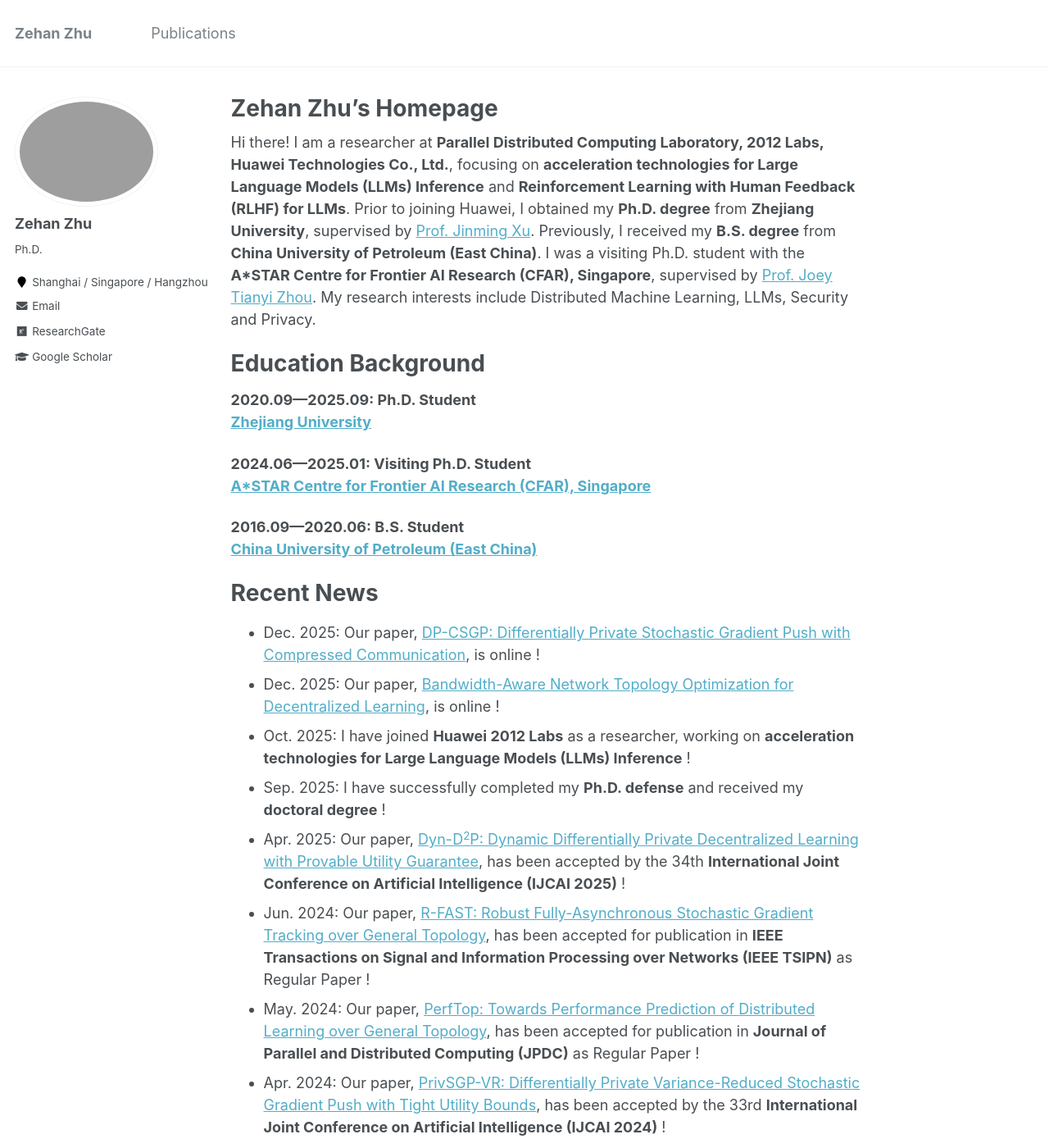
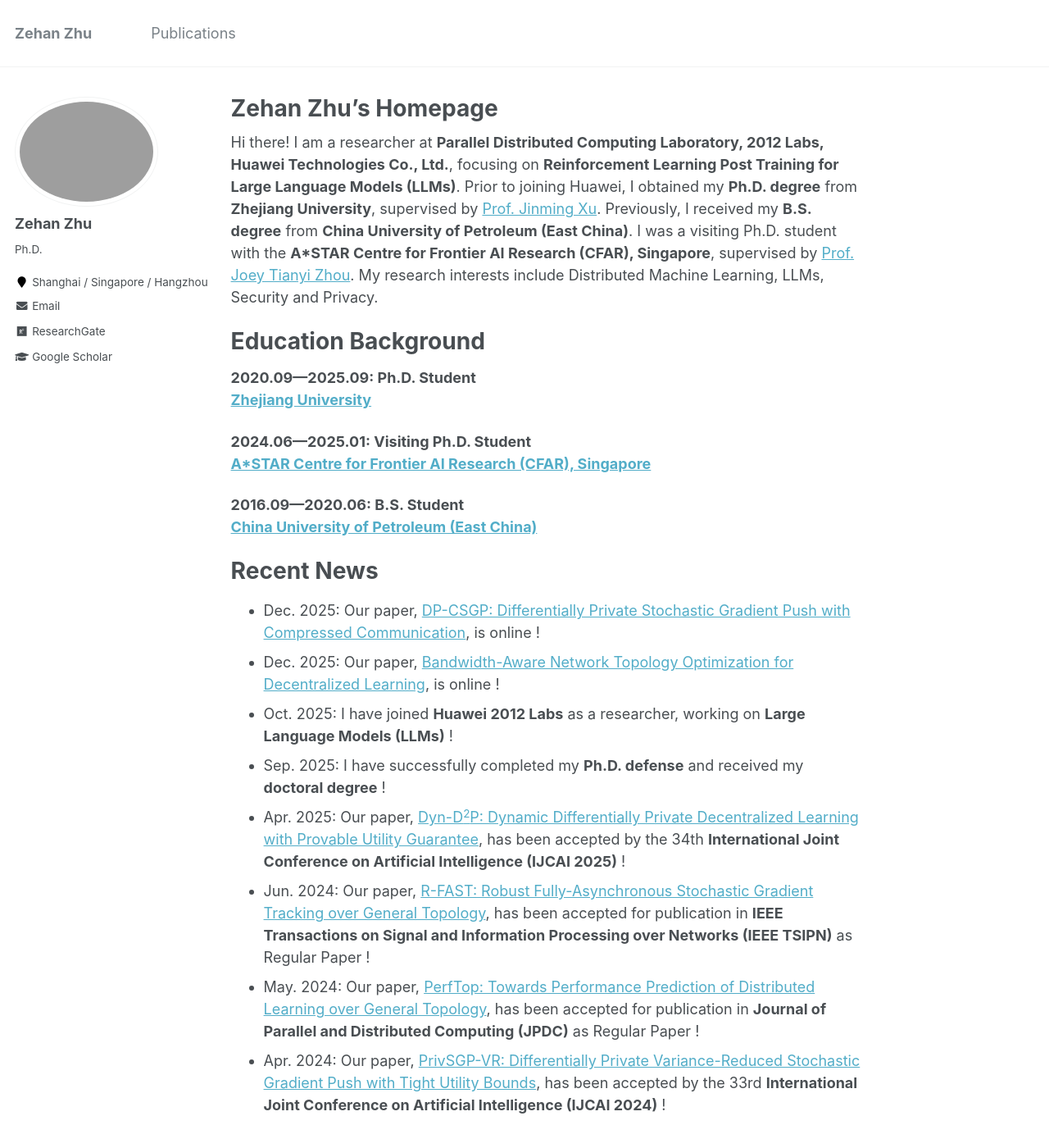
Before and after one commit to zehanzhu/zehanzhu.github.io, a Jekyll site: the page built from _pages/about.md, in a window 1280 px wide and 1400 px high. Shown: the whole window at 82% size. Built offline with Jekyll 4.4.1, drawn with Linux system fonts in a browser that asks for light colours.

Commit message:
Update about.md

```diff
--- a/_pages/about.md
+++ b/_pages/about.md
@@ -9,7 +9,7 @@ redirect_from:
 ---
 
 
-Hi there! I am a researcher at **Parallel Distributed Computing Laboratory, 2012 Labs, Huawei Technologies Co., Ltd.**, focusing on **acceleration technologies for Large Language Models (LLMs) Inference** and **Reinforcement Learning with Human Feedback (RLHF) for LLMs**. Prior to joining Huawei, I obtained my **Ph.D. degree** from **Zhejiang University**, supervised by [Prof. Jinming Xu](https://jinmingxu.github.io/). Previously, I received my **B.S. degree** from **China University of Petroleum (East China)**. I was a visiting Ph.D. student with the **A*STAR Centre for Frontier AI Research (CFAR), Singapore**, supervised by [Prof. Joey Tianyi Zhou](https://joeyzhouty.github.io/). My research interests include Distributed Machine Learning, LLMs, Security and Privacy.
+Hi there! I am a researcher at **Parallel Distributed Computing Laboratory, 2012 Labs, Huawei Technologies Co., Ltd.**, focusing on **Reinforcement Learning Post Training for Large Language Models (LLMs)**. Prior to joining Huawei, I obtained my **Ph.D. degree** from **Zhejiang University**, supervised by [Prof. Jinming Xu](https://jinmingxu.github.io/). Previously, I received my **B.S. degree** from **China University of Petroleum (East China)**. I was a visiting Ph.D. student with the **A*STAR Centre for Frontier AI Research (CFAR), Singapore**, supervised by [Prof. Joey Tianyi Zhou](https://joeyzhouty.github.io/). My research interests include Distributed Machine Learning, LLMs, Security and Privacy.
 
 
 
@@ -30,7 +30,7 @@ Recent News
 ======
 * Dec. 2025: Our paper, [DP-CSGP: Differentially Private Stochastic Gradient Push with Compressed Communication](https://arxiv.org/abs/2512.13583), is online !
 * Dec. 2025: Our paper, [Bandwidth-Aware Network Topology Optimization for Decentralized Learning](https://www.arxiv.org/abs/2512.07536), is online !
-* Oct. 2025: I have joined **Huawei 2012 Labs** as a researcher, working on **acceleration technologies for Large Language Models (LLMs) Inference** !
+* Oct. 2025: I have joined **Huawei 2012 Labs** as a researcher, working on **Large Language Models (LLMs)** !
 * Sep. 2025: I have successfully completed my **Ph.D. defense** and received my **doctoral degree** !
 * Apr. 2025: Our paper, [Dyn-D<sup>2</sup>P: Dynamic Differentially Private Decentralized Learning with Provable Utility Guarantee](https://www.ijcai.org/proceedings/2025/809), has been accepted by the 34th **International Joint Conference on Artificial Intelligence (IJCAI 2025)** !
 * Jun. 2024: Our paper, [R-FAST: Robust Fully-Asynchronous Stochastic Gradient Tracking over General Topology](https://ieeexplore.ieee.org/abstract/document/10660468), has been accepted for publication in **IEEE Transactions on Signal and Information Processing over Networks (IEEE TSIPN)** as Regular Paper !
```
